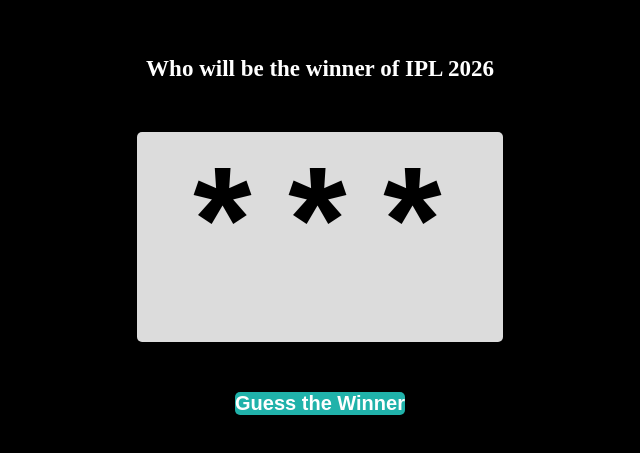
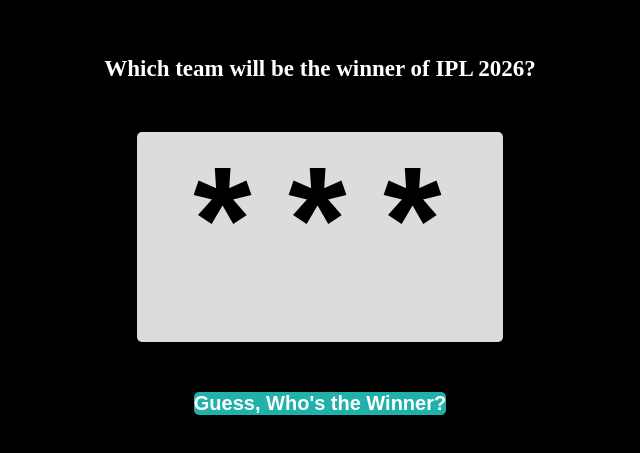
Before and after one commit to Ritika78-na/Web_project1, a plain HTML site: page js1/index3.html in a window 1280 px wide. Shown: the part 165-618 px from the top of the page, without its empty margins (320-960 px from the left). Drawn offline with Linux system fonts and the light colour scheme.

Commit message:
Update HTML content and button text in index3.html

```diff
--- a/js1/index3.html
+++ b/js1/index3.html
@@ -7,9 +7,9 @@
     <link rel="stylesheet" href="style3.css">
 </head>
 <body>
-    <h5>Who will be the winner of IPL 2026</h5>
+    <h5>Which team will be the winner of IPL 2026?</h5>
     <h1>***</h1>
-    <button>Guess the Winner</button>
+    <button>Guess, Who's the Winner?</button>
     <script src="script3.js"></script>
 </body>
 </html>
```
